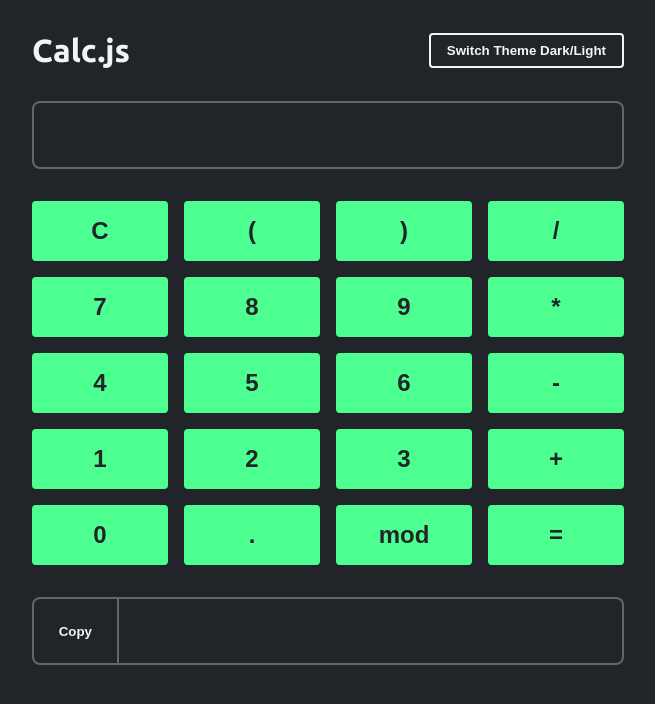
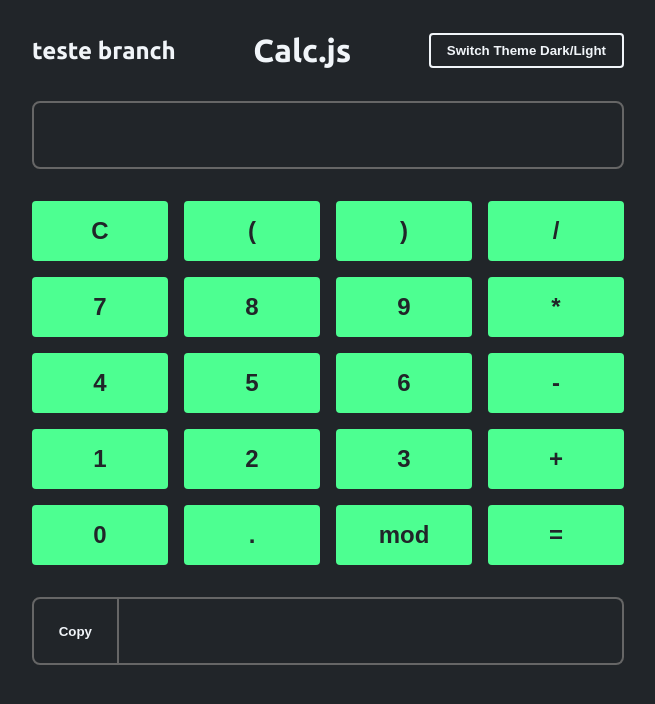
Before and after one commit to enzobondan/calculadora-js, a plain HTML site: page index.html in a window 1280 px wide. Shown: the whole page, without its empty margins (312-967 px from the left). Drawn offline with Linux system fonts and the light colour scheme.

Commit message:
teste commit branch

```diff
--- a/index.html
+++ b/index.html
@@ -14,6 +14,7 @@
 <body>
   <main data-theme="dark">
     <header class="flex align-center justify-between">
+      <h2>teste branch</h2>
       <h1>Calc.js</h1>
       <button id="themeSwitcher">Switch Theme Dark/Light</button>
     </header>
```
